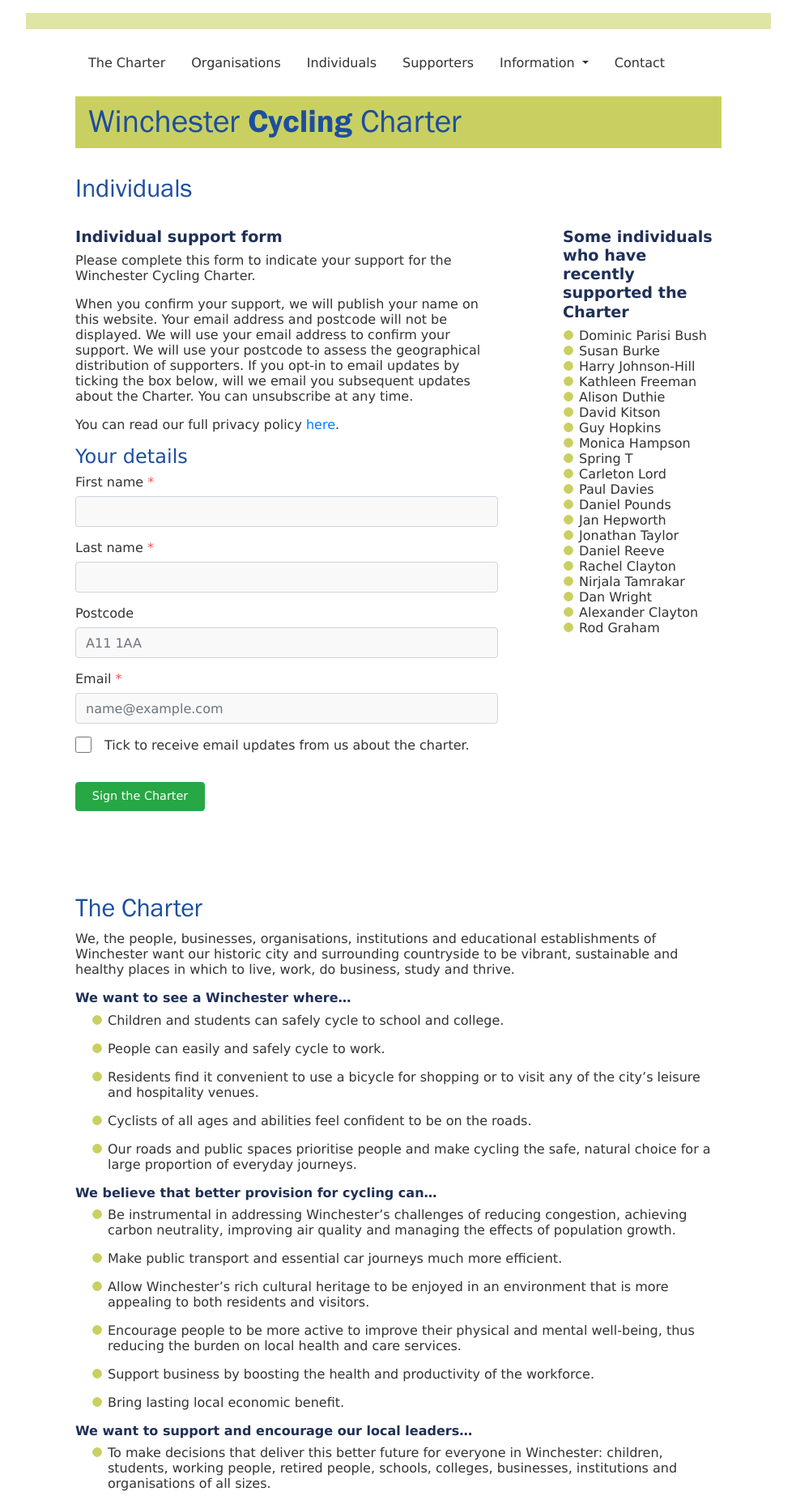
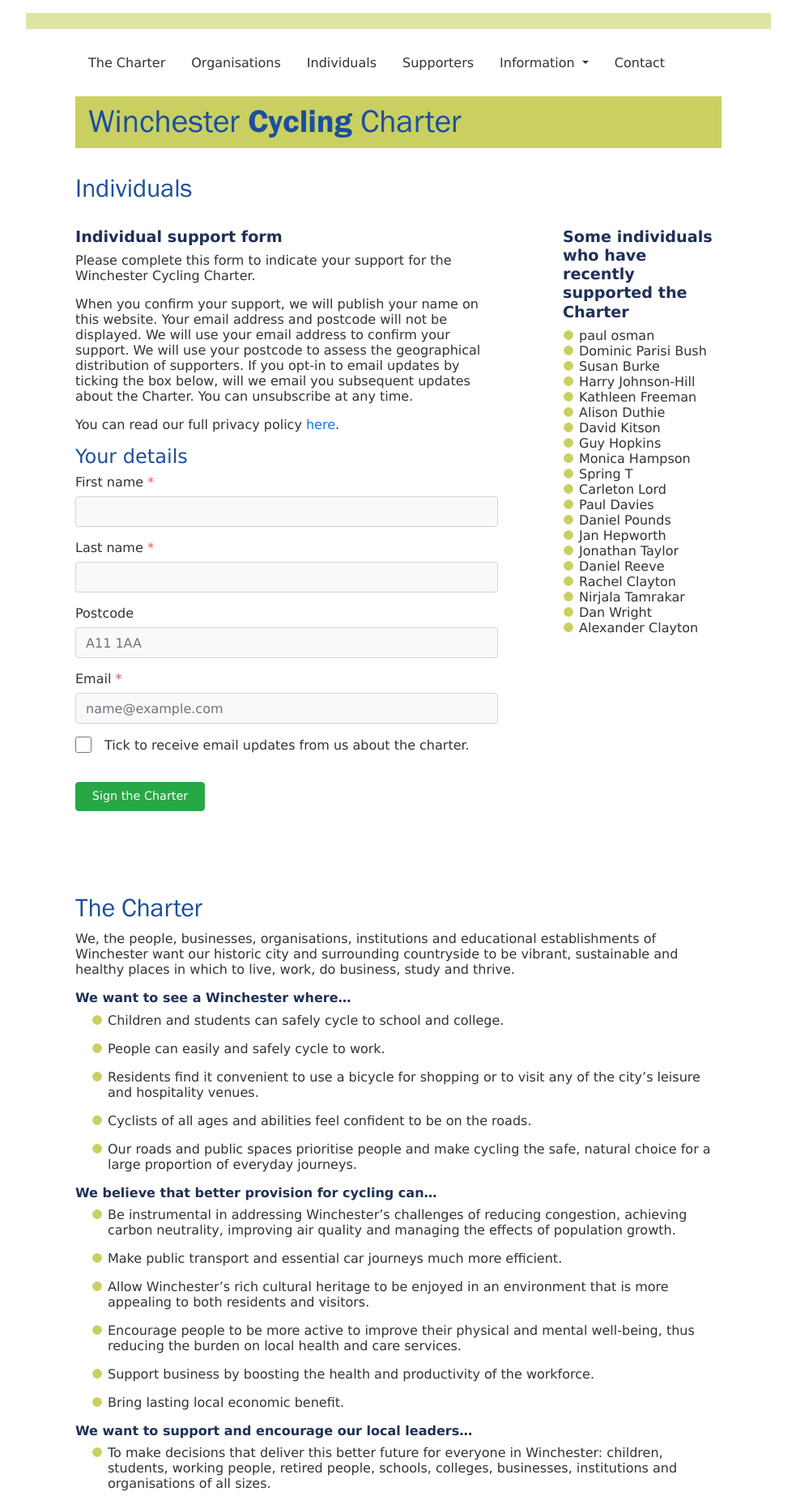
Before and after one commit to winchestercyclingcharter/winchestercyclingcharter.github.io, a Jekyll site: the page built from ind-page.md, in a window 1280 px wide. Shown: the whole page at 81% size, without its empty margins (148-1131 px from the left). Built offline with Jekyll 4.4.1, drawn with Linux system fonts in a browser that asks for light colours; nearby versions of some CDN libraries.

Commit message:
Update people.yml

```diff
--- a/_data/people.yml
+++ b/_data/people.yml
@@ -306,3 +306,4 @@ people:
 - { lastname: Pounds, firstname: Daniel, dt: 20210306-101331-823046 }
 - { lastname: Parisi Bush, firstname: Dominic , dt: 20210312-234542-072911 }
 - { lastname: Eden, firstname: Julie, dt: 20210301-173556-563806 }
+- { lastname: osman, firstname: paul, dt: 20210316-140857-656263 }
```
